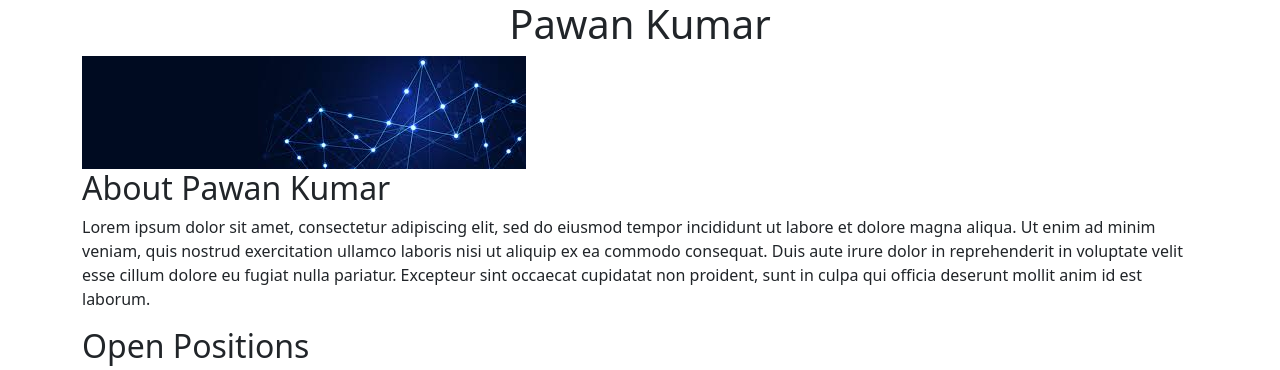
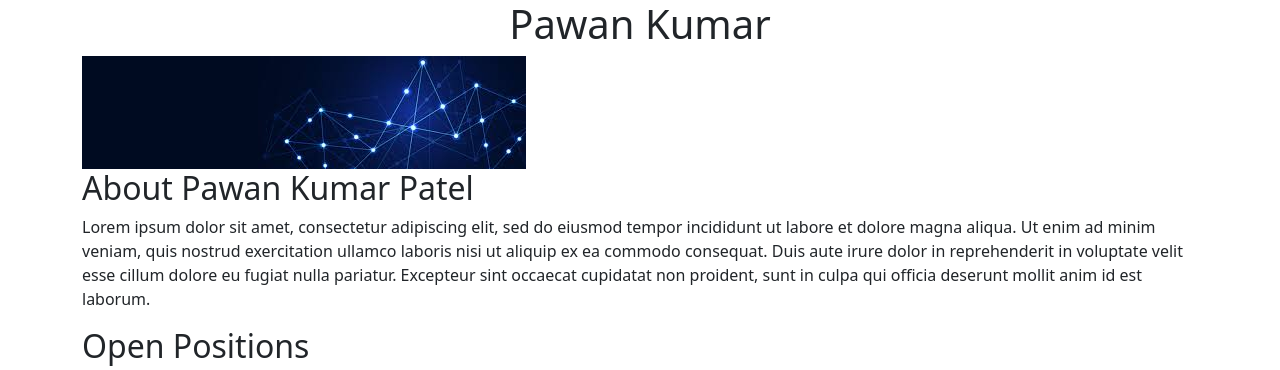
Before and after one commit to Rubipatel1989/pawan-python-xyz, a Flask app: page / in a window 1280 px wide. Shown: the top 370 px of the page. Run offline with Flask 3, Linux system fonts and the light colour scheme.

Commit message:
Dummy Changes

```diff
--- a/templates/home.html
+++ b/templates/home.html
@@ -11,7 +11,7 @@
   <div class="container">
     <center><h1>Pawan Kumar</h1></center>
     <img class="img-fluid" src="https://pawan-python-xyz--pawankum0010.repl.co/static/banner1.jfif" height="320">
-    <h2>About Pawan Kumar</h2>
+    <h2>About Pawan Kumar Patel</h2>
     <p>Lorem ipsum dolor sit amet, consectetur adipiscing elit, sed do eiusmod tempor incididunt ut labore et dolore magna aliqua. Ut enim ad minim veniam, quis nostrud exercitation ullamco laboris nisi ut aliquip ex ea commodo consequat. Duis aute irure dolor in reprehenderit in voluptate velit esse cillum dolore eu fugiat nulla pariatur. Excepteur sint occaecat cupidatat non proident, sunt in culpa qui officia deserunt mollit anim id est laborum.</p>
     <h2>Open Positions</h2>
     <div>
```
